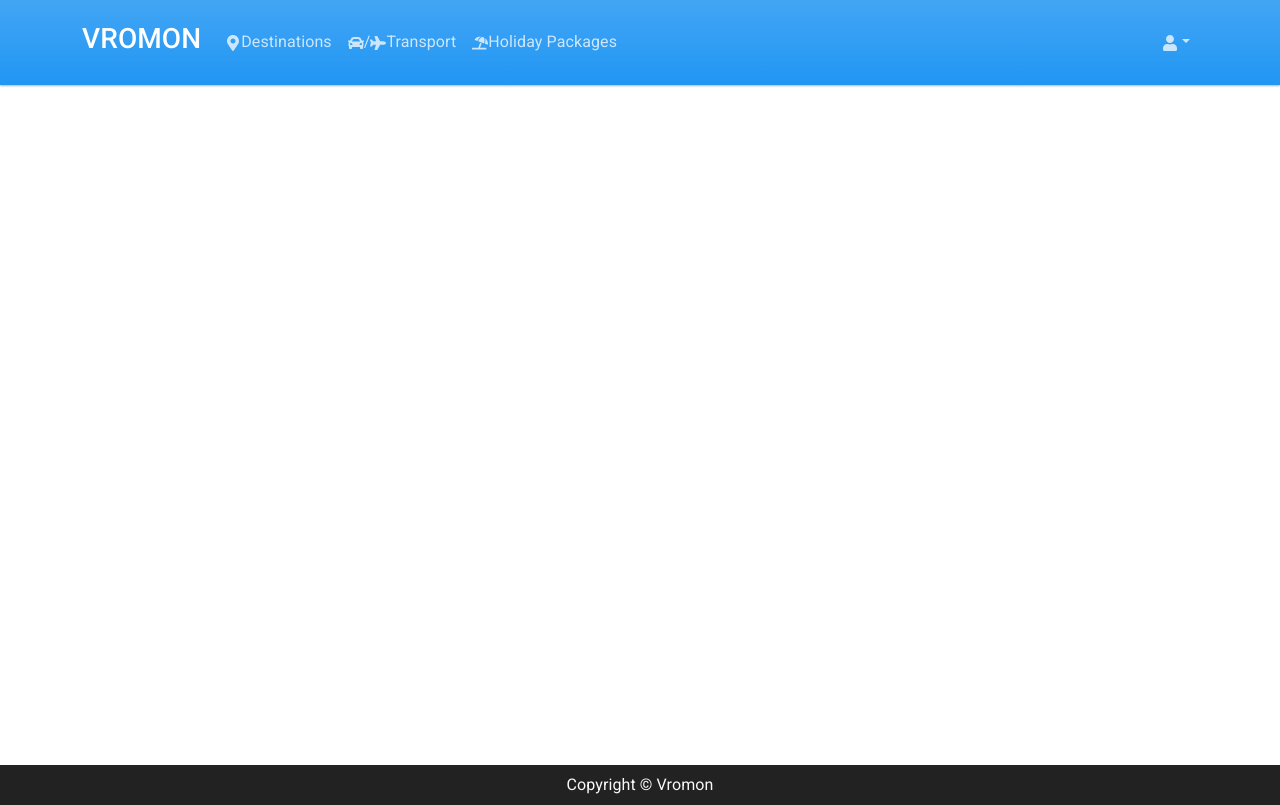
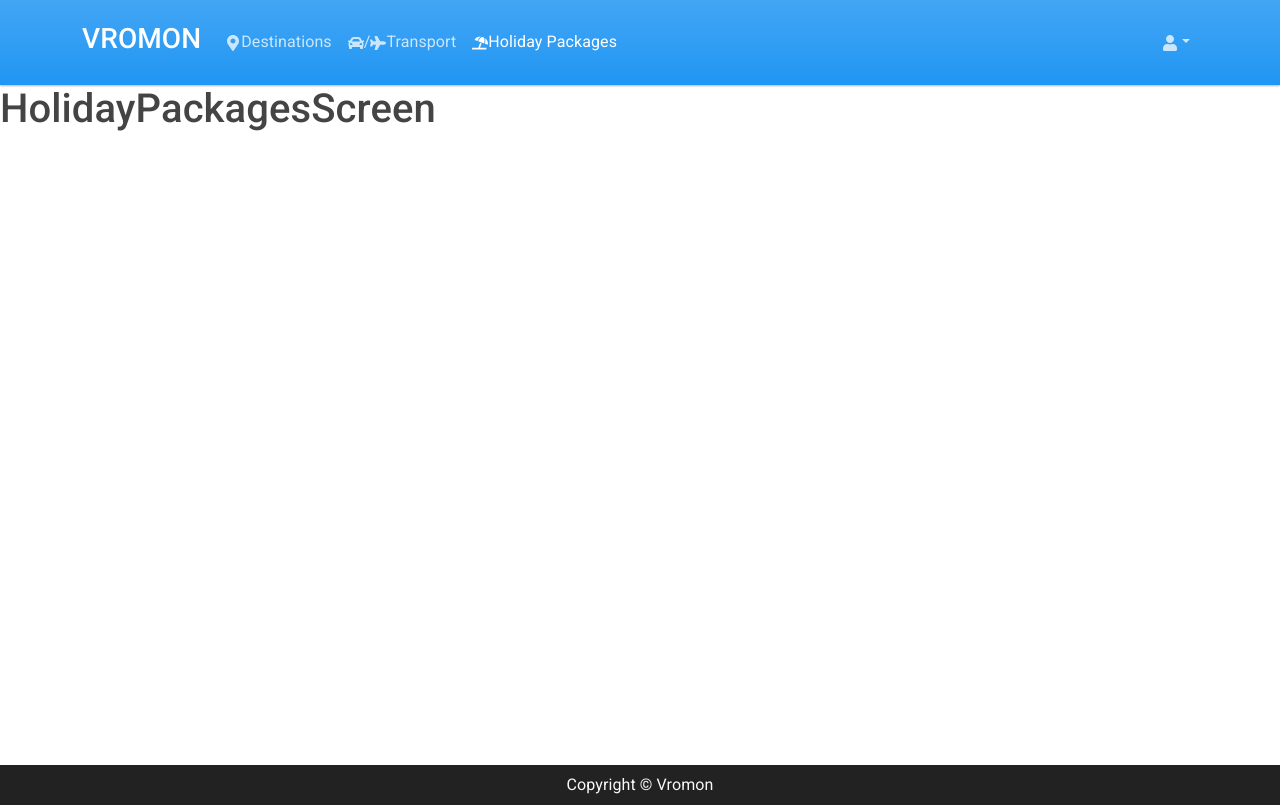
Before and after one commit to TangoRomeo80/Vromon, a React (Create React App) app in the folder frontend/: page /packages in a window 1280 px wide. Built offline with nearby package versions, Linux system fonts and the light colour scheme.

Commit message:
Screens created

```diff
--- a/frontend/src/App.js
+++ b/frontend/src/App.js
@@ -4,6 +4,9 @@ import Header from './components/Header'
 import Footer from './components/Footer'
 import HomeScreen from './screens/HomeScreen'
 import LoginScreen from './screens/LoginScreen'
+import TransportScreen from './screens/TransportScreen'
+import DestinationScreen from './screens/DestinationScreen'
+import HolidayPackagesScreen from './screens/HolidayPackagesScreen'
 
 const App = () => {
   return (
@@ -14,6 +17,9 @@ const App = () => {
           <Routes>
             <Route exact path='/' element={<HomeScreen />} />
             <Route exact path='/login' element={<LoginScreen />} />
+            <Route exact path='/transports' element={<TransportScreen/>}/>
+            <Route exact path='/destinations' element={<DestinationScreen/>}/>
+            <Route exact path='/packages' element={<HolidayPackagesScreen/>}/>
           </Routes>
           <Routes></Routes>
         </Container>
--- a/frontend/src/components/Header.js
+++ b/frontend/src/components/Header.js
@@ -35,7 +35,7 @@ const Header = () => {
                 </Nav.Link>
               </LinkContainer>
 
-              <LinkContainer to='/destinations'>
+              <LinkContainer to='/packages'>
                 <Nav.Link>
                   <FaUmbrellaBeach />
                   Holiday Packages
--- /dev/null
+++ b/frontend/src/screens/DestinationScreen.js
@@ -0,0 +1,9 @@
+import React from 'react'
+
+const DestinationScreen = () => {
+  return (
+    <h1>DestinationScreen</h1>
+  )
+}
+
+export default DestinationScreen
--- /dev/null
+++ b/frontend/src/screens/HolidayPackagesScreen.js
@@ -0,0 +1,9 @@
+import React from 'react'
+
+const HolidayPackagesScreen = () => {
+  return (
+    <h1>HolidayPackagesScreen</h1>
+  )
+}
+
+export default HolidayPackagesScreen
--- /dev/null
+++ b/frontend/src/screens/TransportScreen.js
@@ -0,0 +1,9 @@
+import React from 'react'
+
+const TransportScreen = () => {
+  return (
+    <h1>TransportScreen</h1>
+  )
+}
+
+export default TransportScreen
```
